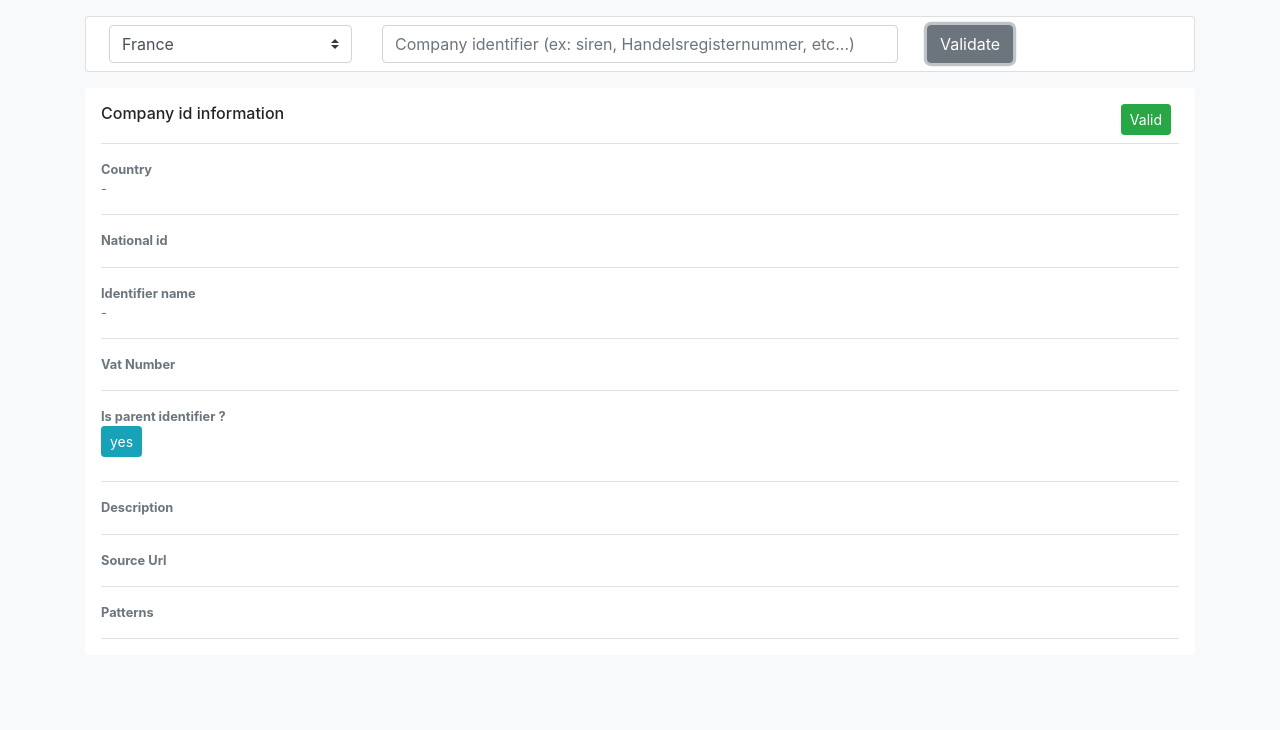
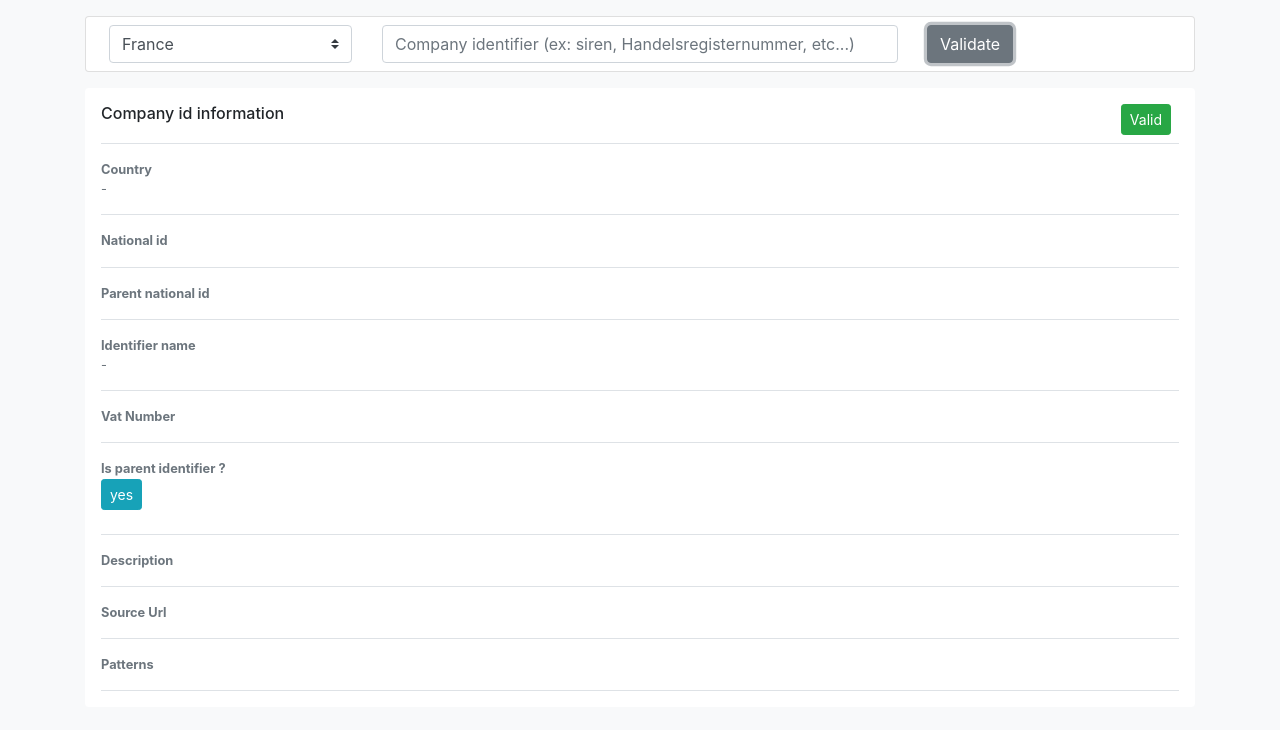
Before and after one commit to RedFroggy/company-id-validator, a website built with webpack: page demo/index.html in a window 1280 px wide. Both pictures are taken after a click on the button "Validate". Built offline with nearby package versions, Linux system fonts and the light colour scheme; what company-id-validator would draw is missing.

Commit message:
chore: update gh pages demo

```diff
--- a/demo/index.html
+++ b/demo/index.html
@@ -62,6 +62,12 @@
       </div>
       <div class="media text-muted pt-3">
         <p class="media-body pb-3 mb-0 small lh-125 border-bottom border-gray">
+          <strong class="d-block text-gray-dark">Parent national id</strong>
+          <span id="parentNationalId"></span>
+        </p>
+      </div>
+      <div class="media text-muted pt-3">
+        <p class="media-body pb-3 mb-0 small lh-125 border-bottom border-gray">
           <strong class="d-block text-gray-dark">Identifier name</strong>
           <span id="idName"></span>
         </p>
--- a/demo/lib.js
+++ b/demo/lib.js
@@ -15,6 +15,7 @@ document.getElementById('validateBtn').addEventListener('click', (event) => {
   }
 
   document.getElementById('companyId').innerText = organizationId;
+  document.getElementById('parentNationalId').innerText = companyInfo.parentId || '';
   document.getElementById('country').innerText = `${companyInfo.countryCode} - ${companyInfo.countryName || ''}`;
   document.getElementById('idName').innerText = `${companyInfo.name || ''} - ${companyInfo.fullName || ''}`;
   document.getElementById('vatNumber').innerText = companyInfo.vatNumber || '';
```
Also changed, not shown: .github/workflows/pages.yml.
